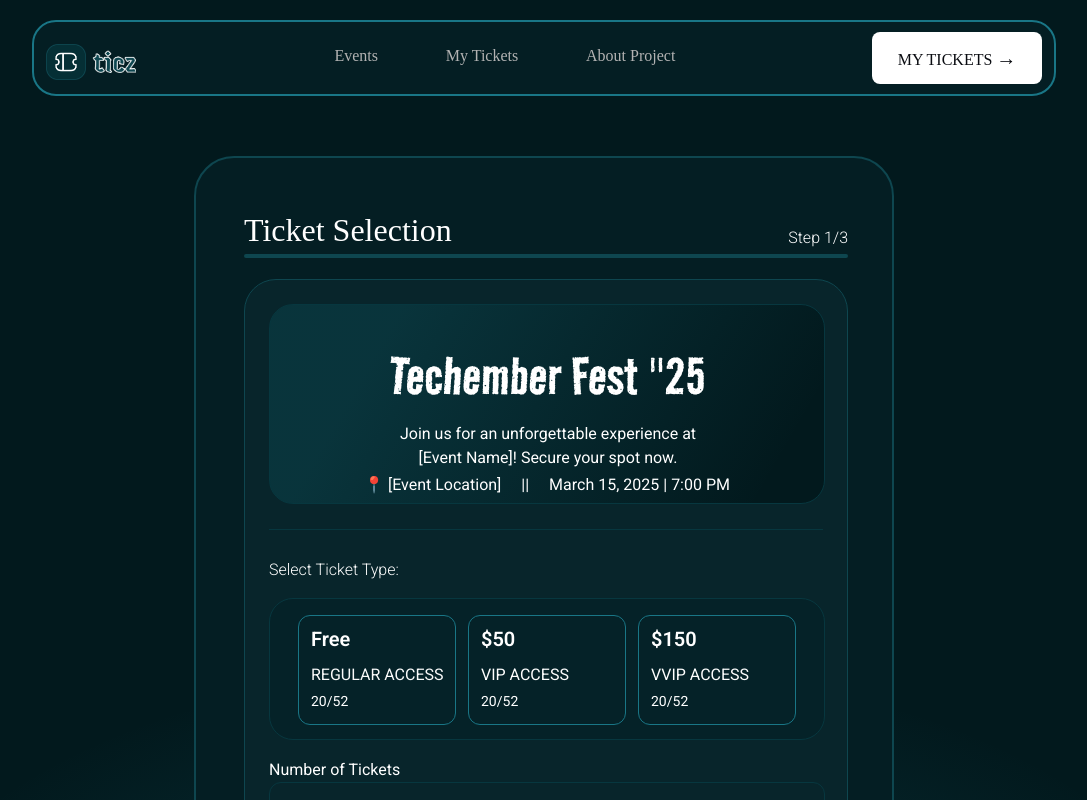
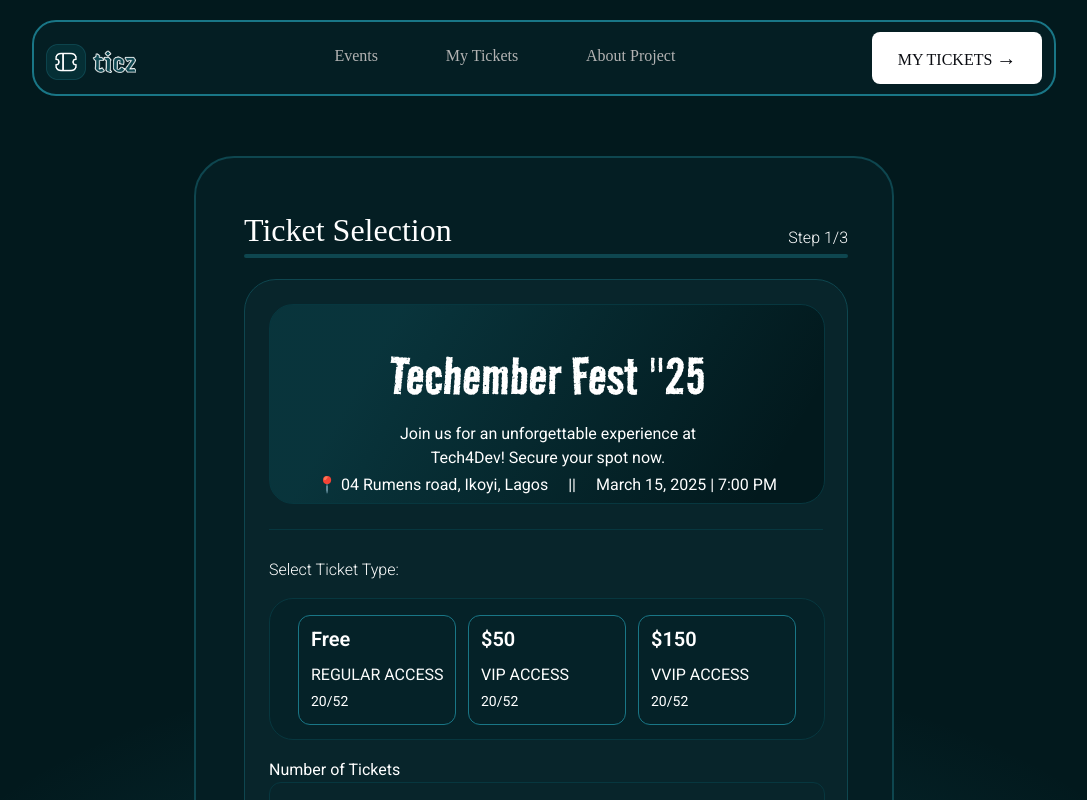
Before and after one commit to Odunsih/hng2_ticket_generator, a React (Vite) app: page / in a window 1280 px wide. Shown: the top 800 px of the page, without its empty margins (96-1183 px from the left). Built offline with nearby package versions, Linux system fonts and the light colour scheme; a web font is replaced by a local one.

Commit message:
update event details in TicketSelection component for clarity and accuracy

```diff
--- a/src/components/steps/TicketSelection.jsx
+++ b/src/components/steps/TicketSelection.jsx
@@ -32,9 +32,9 @@ const TicketSelection = ({
         <div className="tech w-[100%] lg:w-[556px] h-[243px] lg:h-[200px] p-[16px] lg:p-[24px] rounded-[24px] border-[#07373F] border-[1px] text-center mb-[25px] ">
                   <div className="w-[100%] lg:w-[508px] h-[119px] mb-[25px]">
                     <h1 className="road text-[41px] lg:text-[62px] ">Techember Fest &quot;25</h1>
-                    <p className="roboto text-[14px] lg:text-[16px]/[150%] ">Join us for an unforgettable experience at <br /> [Event Name]! Secure your spot now.</p>
+                    <p className="roboto text-[14px] lg:text-[16px]/[150%] ">Join us for an unforgettable experience at <br /> Tech4Dev! Secure your spot now.</p>
                   </div>
-                  <p className="roboto pl-[10px] lg:pl-0 text-[16px]/[150%]">📍 [Event Location] <span className="mr-[16px] hidden md:inline ml-[16px]">|| </span> March 15, 2025 | 7:00 PM</p>
+                  <p className="roboto pl-[10px] lg:pl-0 text-[16px]/[150%]">📍 04 Rumens road, Ikoyi, Lagos <span className="mr-[16px] hidden md:inline ml-[16px]">|| </span> March 15, 2025 | 7:00 PM</p>
                 </div>
                 <hr className="h-[4px] text-[#07373F]" />
                 {/* TICKET TYPE */}
```
